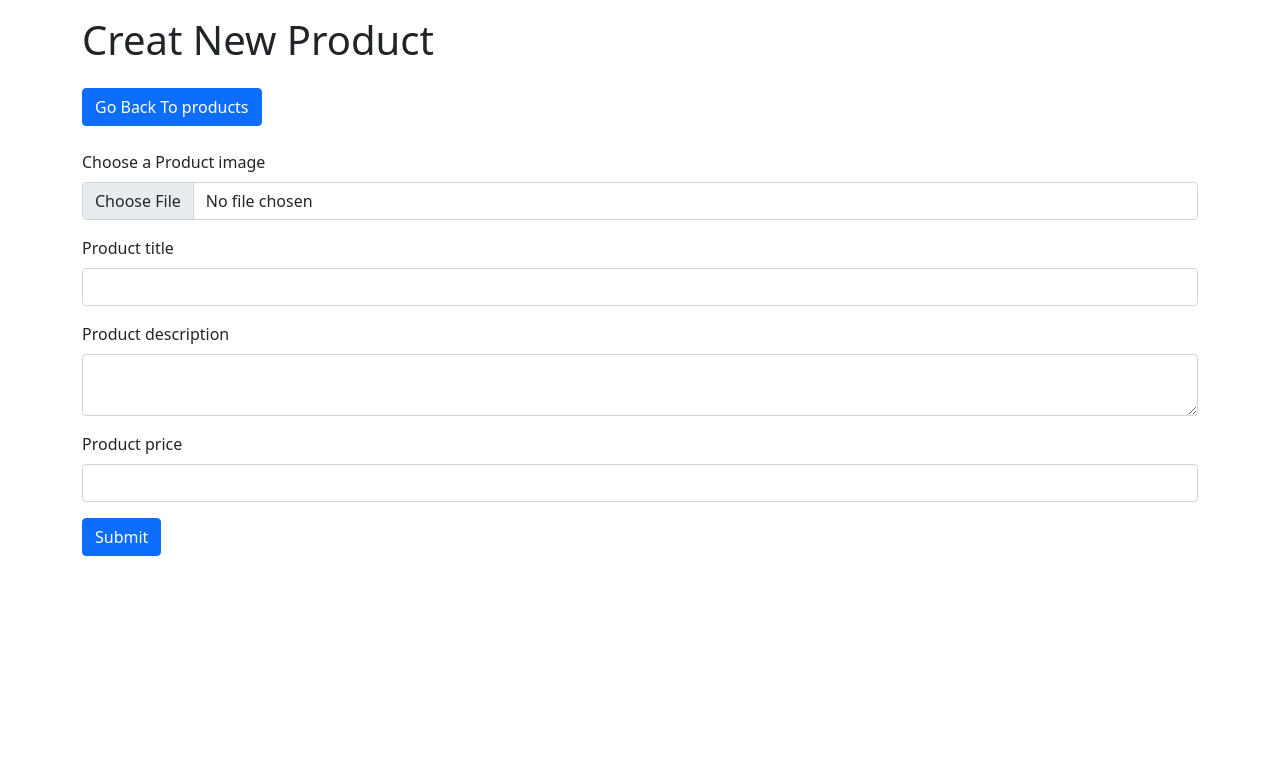
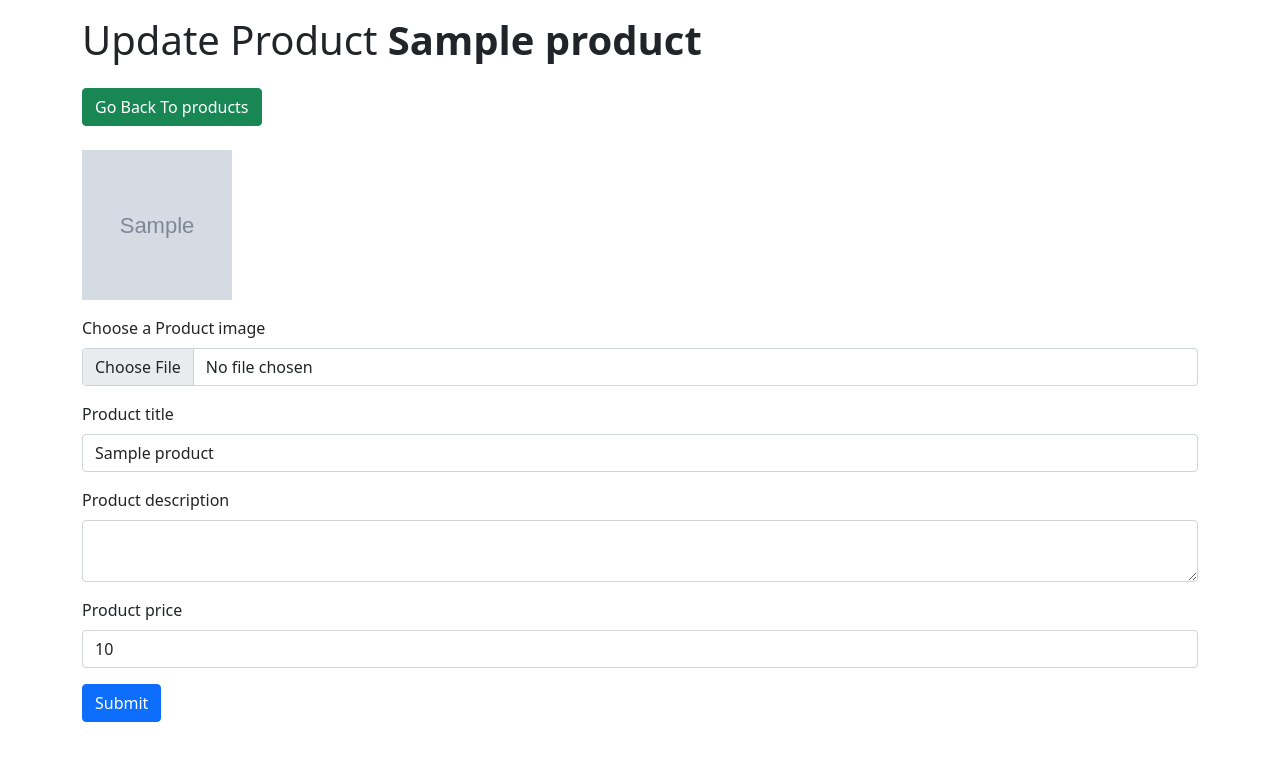
Before and after one commit to MyronJoe/PHP-Crud-App, a PHP site: page /update.php?id=1 in a window 1280 px wide. Shown: the top 761 px of the page. Run offline with PHP 8.4, Linux system fonts and the light colour scheme; tables that the repository leaves empty or names only in its code hold one stand-in row (values such as "Sample post"); grey boxes marked "Sample" are stand-in pictures; data that the repository does not hold is empty.

Commit message:
update functionality completed

```diff
--- a/create.php
+++ b/create.php
@@ -26,7 +26,7 @@
 
         $title = '';
         $description = '';
-        $date = '';
+        $price = '';
 
         if ($_SERVER["REQUEST_METHOD"] === 'POST') {
 
--- a/update.php
+++ b/update.php
@@ -24,20 +24,28 @@
             exit;
         }
 
-        $statement = $pdo->prepare('SELECT * FROM products');
+        $statement = $pdo->prepare('SELECT * FROM products WHERE id = :id');
+        $statement->bindValue(':id', $id);
+        $statement->execute();
+        $product = $statement->fetch(PDO::FETCH_ASSOC);
+
+        // echo '<pre>';
+        // var_dump($product);
+        // echo '</pre>';
+        // exit;
+
 
         $errors = [];
 
-        $title = '';
-        $description = '';
-        $date = '';
+        $title = $product['title'];
+        $description = $product['description'];
+        $price = $product['price'];
 
         if ($_SERVER["REQUEST_METHOD"] === 'POST') {
 
             $title = $_POST['title'];
             $description = $_POST['description'];
             $price = $_POST['price'];
-            $date = date('Y-m-d H-i-s');
 
             if (!$title) {
                 $errors[] = 'Product title is required';
@@ -54,10 +62,14 @@
             if (empty($errors)) {
 
                 $image = $_FILES['image'] ?? null;
-                $imagePath = '';
+                $imagePath = $product['image'];
 
 
                 if ($image && $image['tmp_name']) {
+
+                    if ($product['image']) {
+                        unlink($product['image']);
+                    }
 
                     $imagePath = 'images/'.time().'/'.$image['name'];
                     mkdir(dirname($imagePath));
@@ -66,14 +78,12 @@
                 }
 
 
-                $statement = $pdo->prepare("INSERT INTO products (title, image, description, price, create_date)
-                VALUES (:title, :image, :description, :price, :date)");
-
+                $statement = $pdo->prepare("UPDATE products SET title = :title', image = :image, description = :description, price = :price WHERE id = :id");
                 $statement->bindValue(':title', $title);
                 $statement->bindValue(':image', $imagePath);
                 $statement->bindValue(':description', $description);
                 $statement->bindValue(':price', $price);
-                $statement->bindValue(':date', $date);
+                $statement->bindValue(':id', $id);
                 $statement->execute();
                 header('Location: index.php');
 
@@ -88,10 +98,10 @@
 
     <div class="container">
 
-        <h1 class="pt-3">Creat New Product</h1>
+        <h1 class="pt-3">Update Product <b><?php echo $product['title'] ?></b></h1>
 
         <div class="mb-3">
-        <a href="index.php" class="btn btn-primary btn-md mt-3">Go Back To products</a>
+        <a href="index.php" class="btn btn-success btn-md mt-3">Go Back To products</a>
         </div>
 
 
@@ -104,6 +114,14 @@
         <?php endif ?>
 
         <form method="POST" action="create.php" enctype="multipart/form-data" class="mt-4">
+
+            <div class="mb-3">
+                <?php if ($product['image']): ?>
+                    <img height="150px" width="150px" style="object-fit: cover;" src="<?php echo $product['image'] ?>" alt="<?php echo $product['title'] ?>">
+                <?php endif?>
+            </div>
+
+
             <div class="mb-3">
                 <label for="image" class="form-label">Choose a Product image</label>
                 <input type="file" class="form-control" name="image" id="image">
```
Also changed, not shown: images/1665552136/WIN_20220822_22_57_26_Pro.jpg (added), images/1665552942/WIN_20220822_22_57_26_Pro.jpg (added), images/1665552994/bg_2.jpg (added), images/1665553345/image_4.jpg (added), images/1665553372/img_h_4.jpg (added).
